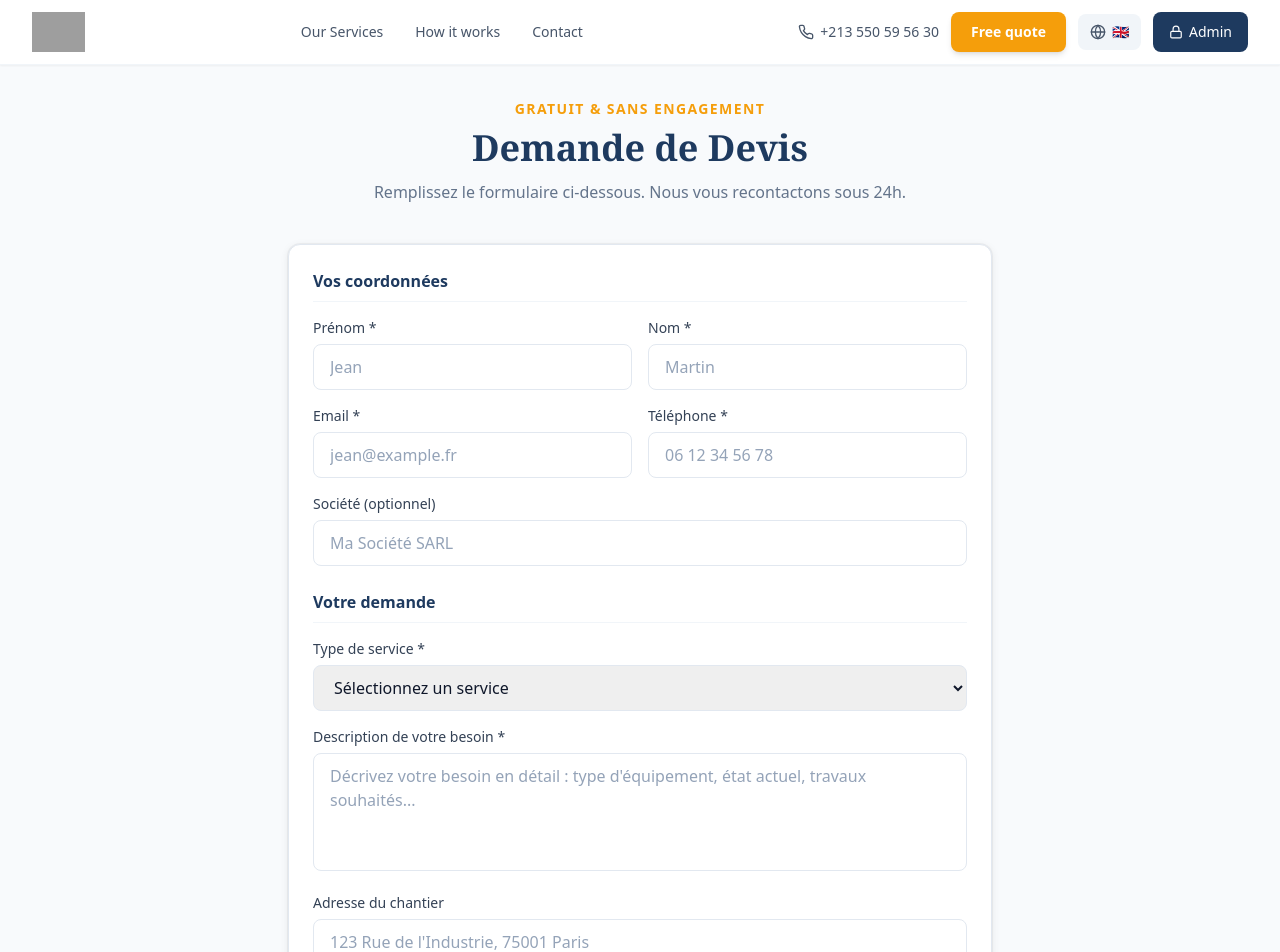
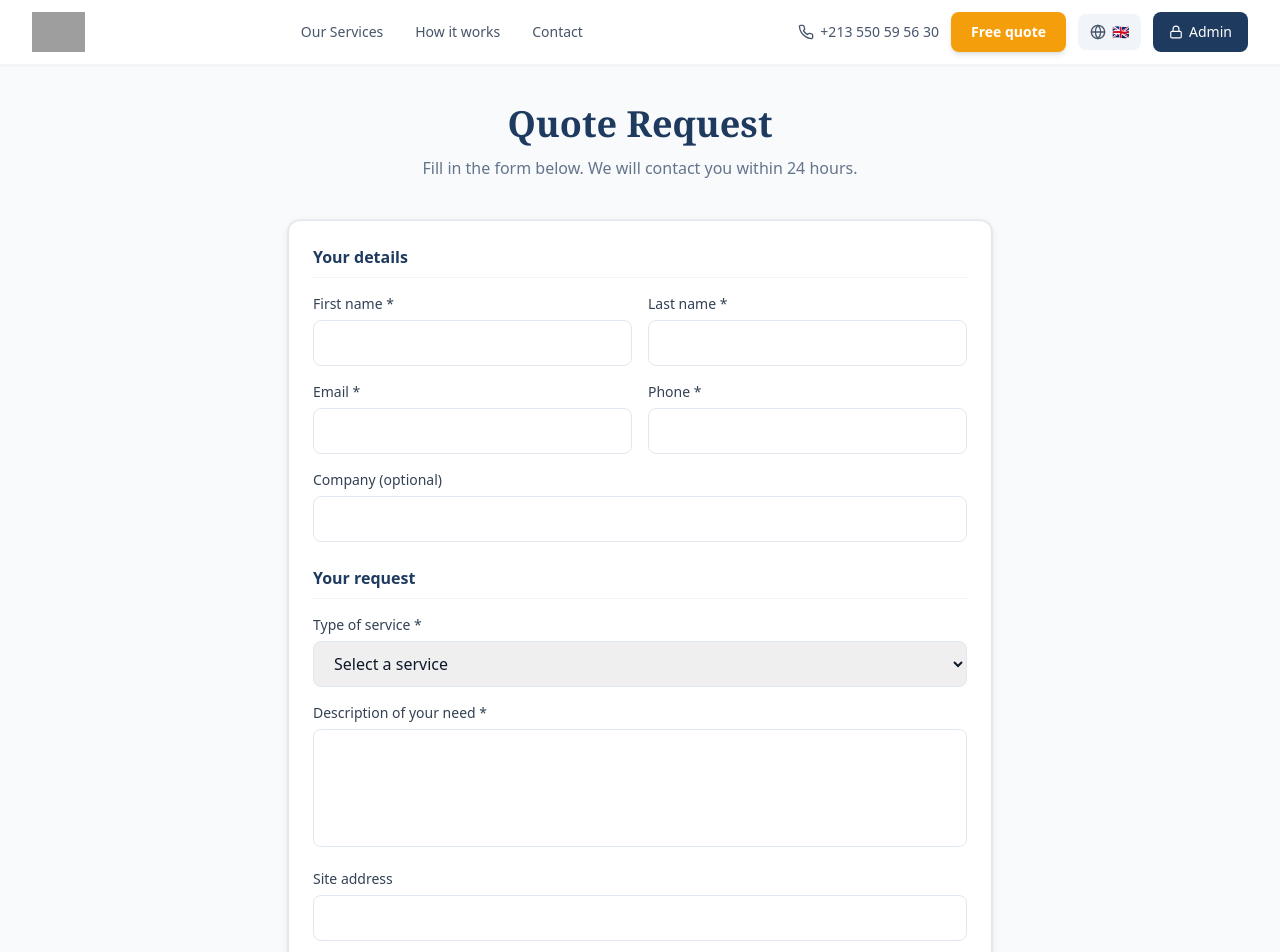
Before and after one commit to aseetif/sicnaf, a Next.js app: page /en/devis in a window 1280 px wide. Shown: the top 952 px of the page. Built offline with nearby package versions, Linux system fonts and the light colour scheme; grey boxes are pictures that could not be loaded.

Commit message:
feat: traduction page devis en FR/EN/AR

```diff
--- a/app/[locale]/devis/page.tsx
+++ b/app/[locale]/devis/page.tsx
@@ -1,20 +1,13 @@
-// app/devis/page.tsx
 'use client'
 
 import { useState } from 'react'
 import Navbar from '@/components/public/Navbar'
 import Footer from '@/components/public/Footer'
 import { Send, CheckCircle, Loader2 } from 'lucide-react'
-
-const types = [
-  { value: 'INSTALLATION_BENNE', label: 'Installation de benne' },
-  { value: 'CONTENEUR', label: 'Conteneur' },
-  { value: 'REPARATION', label: 'Réparation industrielle' },
-  { value: 'MAINTENANCE', label: 'Maintenance préventive' },
-  { value: 'AUTRE', label: 'Autre' },
-]
+import { useTranslations } from 'next-intl'
 
 export default function DevisPage() {
+  const t = useTranslations('devis')
   const [loading, setLoading] = useState(false)
   const [success, setSuccess] = useState(false)
   const [error, setError] = useState('')
@@ -22,6 +15,14 @@ export default function DevisPage() {
     nom: '', prenom: '', email: '', telephone: '', societe: '',
     typeService: '', description: '', adresse: '', dateSouhaitee: '',
   })
+
+  const types = [
+    { value: 'INSTALLATION_BENNE', label: t('type_benne') },
+    { value: 'CONTENEUR', label: t('type_conteneur') },
+    { value: 'REPARATION', label: t('type_reparation') },
+    { value: 'MAINTENANCE', label: t('type_maintenance') },
+    { value: 'AUTRE', label: t('type_autre') },
+  ]
 
   const handleChange = (e: React.ChangeEvent<HTMLInputElement | HTMLTextAreaElement | HTMLSelectElement>) => {
     setForm({ ...form, [e.target.name]: e.target.value })
@@ -31,19 +32,13 @@ export default function DevisPage() {
     e.preventDefault()
     setLoading(true)
     setError('')
-
     try {
       const res = await fetch('/api/devis/public', {
         method: 'POST',
         headers: { 'Content-Type': 'application/json' },
         body: JSON.stringify(form),
       })
-
-      if (!res.ok) {
-        const data = await res.json()
-        throw new Error(data.error || 'Erreur lors de l\'envoi')
-      }
-
+      if (!res.ok) throw new Error('Erreur')
       setSuccess(true)
     } catch (err: any) {
       setError(err.message)
@@ -57,12 +52,9 @@ export default function DevisPage() {
       <Navbar />
       <div className="pt-24 pb-20 bg-steel-50 min-h-screen">
         <div className="max-w-3xl mx-auto px-4 sm:px-6 lg:px-8">
-
-          {/* Header */}
           <div className="text-center mb-10">
-            <span className="text-accent font-semibold text-sm uppercase tracking-widest">Gratuit & sans engagement</span>
-            <h1 className="font-display text-4xl font-bold text-sicnaf-500 mt-2 mb-3">Demande de Devis</h1>
-            <p className="text-steel-500">Remplissez le formulaire ci-dessous. Nous vous recontactons sous 24h.</p>
+            <h1 className="font-display text-4xl font-bold text-sicnaf-500 mt-2 mb-3">{t('title')}</h1>
+            <p className="text-steel-500">{t('subtitle')}</p>
           </div>
 
           {success ? (
@@ -70,94 +62,76 @@ export default function DevisPage() {
               <div className="w-20 h-20 bg-green-100 rounded-full flex items-center justify-center mx-auto mb-6">
                 <CheckCircle className="w-10 h-10 text-green-600" />
               </div>
-              <h2 className="font-display text-2xl font-bold text-sicnaf-500 mb-3">Demande envoyée !</h2>
-              <p className="text-steel-500 max-w-md mx-auto">
-                Votre demande de devis a bien été reçue. Notre équipe vous contactera dans les 24 heures ouvrées.
-              </p>
+              <h2 className="font-display text-2xl font-bold text-sicnaf-500 mb-3">{t('success_title')}</h2>
+              <p className="text-steel-500 max-w-md mx-auto">{t('success_desc')}</p>
               <button
                 onClick={() => { setSuccess(false); setForm({ nom: '', prenom: '', email: '', telephone: '', societe: '', typeService: '', description: '', adresse: '', dateSouhaitee: '' }) }}
                 className="btn-primary mt-8"
               >
-                Nouvelle demande
+                {t('new_request')}
               </button>
             </div>
           ) : (
             <form onSubmit={handleSubmit} className="card space-y-6">
-              {/* Identity */}
               <div>
-                <h3 className="font-semibold text-sicnaf-500 mb-4 pb-2 border-b border-steel-100">Vos coordonnées</h3>
+                <h3 className="font-semibold text-sicnaf-500 mb-4 pb-2 border-b border-steel-100">{t('section_coordonnees')}</h3>
                 <div className="grid sm:grid-cols-2 gap-4">
                   <div>
-                    <label className="label">Prénom *</label>
-                    <input name="prenom" value={form.prenom} onChange={handleChange} required className="input" placeholder="Jean" />
+                    <label className="label">{t('prenom')} *</label>
+                    <input name="prenom" value={form.prenom} onChange={handleChange} required className="input" />
                   </div>
                   <div>
-                    <label className="label">Nom *</label>
-                    <input name="nom" value={form.nom} onChange={handleChange} required className="input" placeholder="Martin" />
+                    <label className="label">{t('nom')} *</label>
+                    <input name="nom" value={form.nom} onChange={handleChange} required className="input" />
                   </div>
                   <div>
-                    <label className="label">Email *</label>
-                    <input type="email" name="email" value={form.email} onChange={handleChange} required className="input" placeholder="jean@example.fr" />
+                    <label className="label">{t('email')} *</label>
+                    <input type="email" name="email" value={form.email} onChange={handleChange} required className="input" />
                   </div>
                   <div>
-                    <label className="label">Téléphone *</label>
-                    <input name="telephone" value={form.telephone} onChange={handleChange} required className="input" placeholder="06 12 34 56 78" />
+                    <label className="label">{t('telephone')} *</label>
+                    <input name="telephone" value={form.telephone} onChange={handleChange} required className="input" />
                   </div>
                   <div className="sm:col-span-2">
-                    <label className="label">Société (optionnel)</label>
-                    <input name="societe" value={form.societe} onChange={handleChange} className="input" placeholder="Ma Société SARL" />
+                    <label className="label">{t('societe')}</label>
+                    <input name="societe" value={form.societe} onChange={handleChange} className="input" />
                   </div>
                 </div>
               </div>
 
-              {/* Request */}
               <div>
-                <h3 className="font-semibold text-sicnaf-500 mb-4 pb-2 border-b border-steel-100">Votre demande</h3>
+                <h3 className="font-semibold text-sicnaf-500 mb-4 pb-2 border-b border-steel-100">{t('section_demande')}</h3>
                 <div className="space-y-4">
                   <div>
-                    <label className="label">Type de service *</label>
+                    <label className="label">{t('type_service')} *</label>
                     <select name="typeService" value={form.typeService} onChange={handleChange} required className="input">
-                      <option value="">Sélectionnez un service</option>
-                      {types.map((t) => (
-                        <option key={t.value} value={t.value}>{t.label}</option>
+                      <option value="">{t('select_service')}</option>
+                      {types.map((type) => (
+                        <option key={type.value} value={type.value}>{type.label}</option>
                       ))}
                     </select>
                   </div>
                   <div>
-                    <label className="label">Description de votre besoin *</label>
-                    <textarea
-                      name="description"
-                      value={form.description}
-                      onChange={handleChange}
-                      required
-                      rows={4}
-                      className="input resize-none"
-                      placeholder="Décrivez votre besoin en détail : type d'équipement, état actuel, travaux souhaités..."
-                    />
+                    <label className="label">{t('description')} *</label>
+                    <textarea name="description" value={form.description} onChange={handleChange} required rows={4} className="input resize-none" />
                   </div>
                   <div>
-                    <label className="label">Adresse du chantier</label>
-                    <input name="adresse" value={form.adresse} onChange={handleChange} className="input" placeholder="123 Rue de l'Industrie, 75001 Paris" />
+                    <label className="label">{t('adresse')}</label>
+                    <input name="adresse" value={form.adresse} onChange={handleChange} className="input" />
                   </div>
                   <div>
-                    <label className="label">Date souhaitée d'intervention</label>
+                    <label className="label">{t('date')}</label>
                     <input type="date" name="dateSouhaitee" value={form.dateSouhaitee} onChange={handleChange} className="input" />
                   </div>
                 </div>
               </div>
 
               {error && (
-                <div className="bg-red-50 border border-red-200 text-red-700 rounded-lg px-4 py-3 text-sm">
-                  {error}
-                </div>
+                <div className="bg-red-50 border border-red-200 text-red-700 rounded-lg px-4 py-3 text-sm">{error}</div>
               )}
 
               <button type="submit" disabled={loading} className="btn-primary w-full justify-center py-4">
-                {loading ? (
-                  <><Loader2 className="w-5 h-5 animate-spin" /> Envoi en cours...</>
-                ) : (
-                  <><Send className="w-5 h-5" /> Envoyer ma demande de devis</>
-                )}
+                {loading ? <><Loader2 className="w-5 h-5 animate-spin" /> {t('sending')}...</> : <><Send className="w-5 h-5" /> {t('submit')}</>}
               </button>
             </form>
           )}
--- a/messages/en.json
+++ b/messages/en.json
@@ -57,19 +57,28 @@
     "rights": "All rights reserved.",
     "admin": "Admin area"
   },
-  "devis": {
+ "devis": {
     "title": "Quote Request",
     "subtitle": "Fill in the form below. We will contact you within 24 hours.",
+    "section_coordonnees": "Your details",
+    "section_demande": "Your request",
     "prenom": "First name",
     "nom": "Last name",
     "email": "Email",
     "telephone": "Phone",
     "societe": "Company (optional)",
     "type_service": "Type of service",
+    "select_service": "Select a service",
+    "type_benne": "Skip installation",
+    "type_conteneur": "Container",
+    "type_reparation": "Industrial repair",
+    "type_maintenance": "Preventive maintenance",
+    "type_autre": "Other",
     "description": "Description of your need",
     "adresse": "Site address",
     "date": "Desired intervention date",
     "submit": "Send my quote request",
+    "sending": "Sending",
     "success_title": "Request sent!",
     "success_desc": "Your request has been received. Our team will contact you within 24 hours.",
     "new_request": "New request"
--- a/messages/fr.json
+++ b/messages/fr.json
@@ -60,16 +60,25 @@
   "devis": {
     "title": "Demande de Devis",
     "subtitle": "Remplissez le formulaire ci-dessous. Nous vous recontactons sous 24h.",
+    "section_coordonnees": "Vos coordonnées",
+    "section_demande": "Votre demande",
     "prenom": "Prénom",
     "nom": "Nom",
     "email": "Email",
     "telephone": "Téléphone",
     "societe": "Société (optionnel)",
     "type_service": "Type de service",
+    "select_service": "Sélectionnez un service",
+    "type_benne": "Installation de benne",
+    "type_conteneur": "Conteneur",
+    "type_reparation": "Réparation industrielle",
+    "type_maintenance": "Maintenance préventive",
+    "type_autre": "Autre",
     "description": "Description de votre besoin",
     "adresse": "Adresse du chantier",
     "date": "Date souhaitée d'intervention",
     "submit": "Envoyer ma demande de devis",
+    "sending": "Envoi en cours",
     "success_title": "Demande envoyée !",
     "success_desc": "Votre demande a bien été reçue. Notre équipe vous contactera dans les 24 heures.",
     "new_request": "Nouvelle demande"
```
Also changed, not shown: messages/ar.json (+10 -1 lines).
